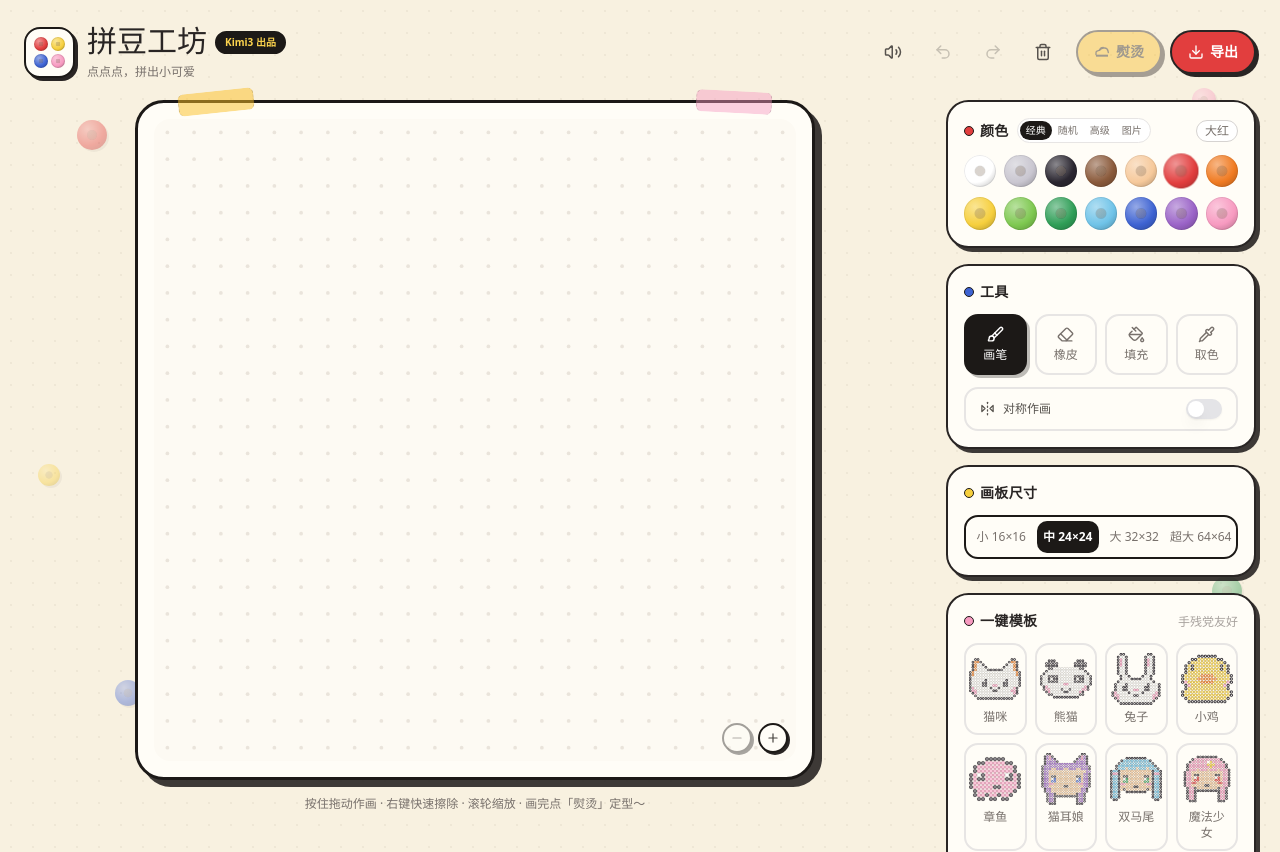
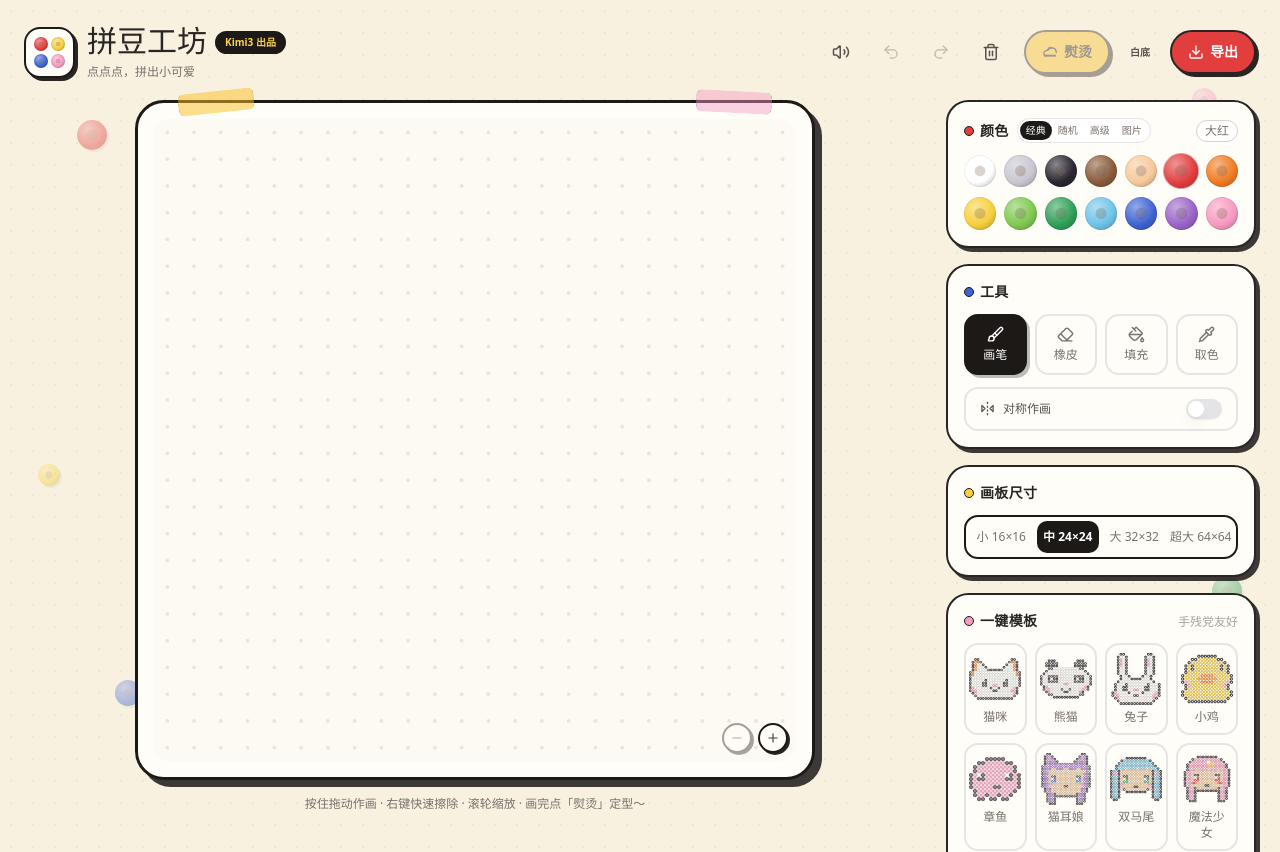
Before and after one commit to r1Way/beans-app, a React (Vite) app: page / in a window 1280 px wide. Shown: the top 852 px of the page. Built offline with nearby package versions, Linux system fonts and the light colour scheme; a web font is replaced by a local one.

Commit message:
feat: support transparent background export

```diff
--- a/src/App.tsx
+++ b/src/App.tsx
@@ -98,6 +98,7 @@ export default function App() {
   const [ironed, setIroned] = useState(false)
   const [ironing, setIroning] = useState(false)
   const [ironSignal, setIronSignal] = useState(0)
+  const [transparentBg, setTransparentBg] = useState(false)
 
   const history = useRef<{ past: Grid[]; future: Grid[] }>({ past: [], future: [] })
   const [, forceRender] = useState(0)
@@ -238,9 +239,9 @@ export default function App() {
   const handleExport = useCallback(() => {
     const now = new Date()
     const stamp = `${now.getFullYear()}${String(now.getMonth() + 1).padStart(2, '0')}${String(now.getDate()).padStart(2, '0')}-${String(now.getHours()).padStart(2, '0')}${String(now.getMinutes()).padStart(2, '0')}`
-    exportPNG(grid, n, `拼豆-${stamp}`, ironed)
+    exportPNG(grid, n, `拼豆-${stamp}`, ironed, transparentBg)
     playChime()
-  }, [grid, n, ironed])
+  }, [grid, n, ironed, transparentBg])
 
   // ---- 快捷键 ----
   useEffect(() => {
@@ -411,6 +412,13 @@ export default function App() {
             >
               <IronIcon size={16} />
               <span className="hidden sm:inline">{ironing ? '熨烫中' : '熨烫'}</span>
+            </button>
+            <button
+              onClick={() => setTransparentBg((v) => !v)}
+              title={transparentBg ? '当前导出：透明背景' : '当前导出：奶油色背景'}
+              className="craft-icon-btn rounded-full px-2.5 text-[10px] font-bold text-stone-600"
+            >
+              {transparentBg ? '透明' : '白底'}
             </button>
             <button
               onClick={handleExport}
--- a/src/lib/beads.ts
+++ b/src/lib/beads.ts
@@ -499,8 +499,8 @@ export const shuffle = <T,>(arr: T[]): T[] => {
   return a
 }
 
-/** 导出 PNG：把网格渲染成成品图。fused = true 时按熨烫后效果导出 */
-export function exportPNG(grid: Grid, n: number, name: string, fused = false) {
+/** 导出 PNG：把网格渲染成成品图。fused = true 时按熨烫后效果导出，transparent = true 时背景透明 */
+export function exportPNG(grid: Grid, n: number, name: string, fused = false, transparent = false) {
   const cell = Math.max(24, Math.min(40, Math.floor(1152 / n)))
   const pad = Math.round(cell * 1.2)
   const size = n * cell + pad * 2
@@ -509,12 +509,14 @@ export function exportPNG(grid: Grid, n: number, name: string, fused = false) {
   canvas.height = size
   const ctx = canvas.getContext('2d')!
 
+  if (!transparent) {
     // 奶油色圆角底
     const r = cell * 1.4
     ctx.fillStyle = '#FFF8EC'
     ctx.beginPath()
     ctx.roundRect(0, 0, size, size, r)
     ctx.fill()
+  }
 
   for (let y = 0; y < n; y++) {
     for (let x = 0; x < n; x++) {
```
Lines whose indentation alone changed are shown as unchanged.
